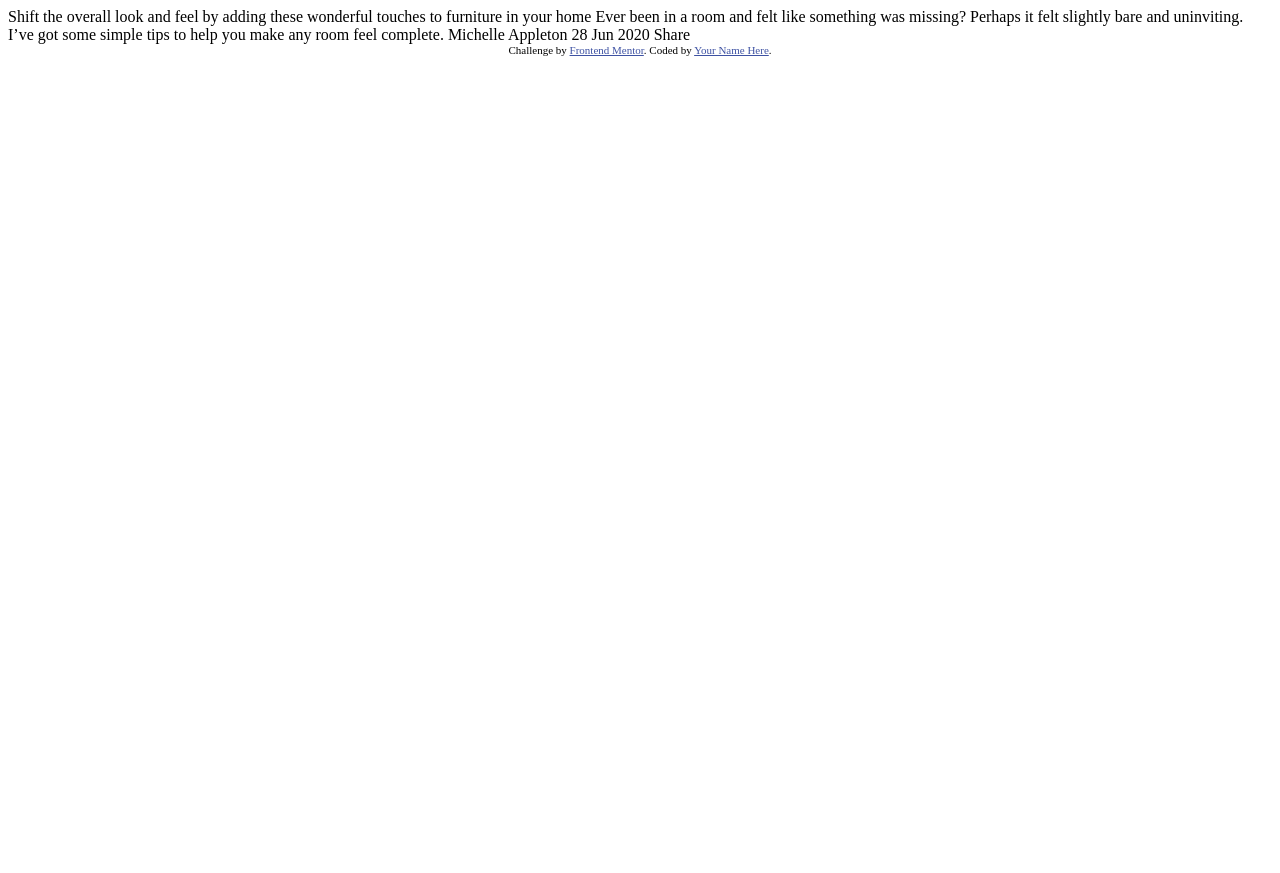
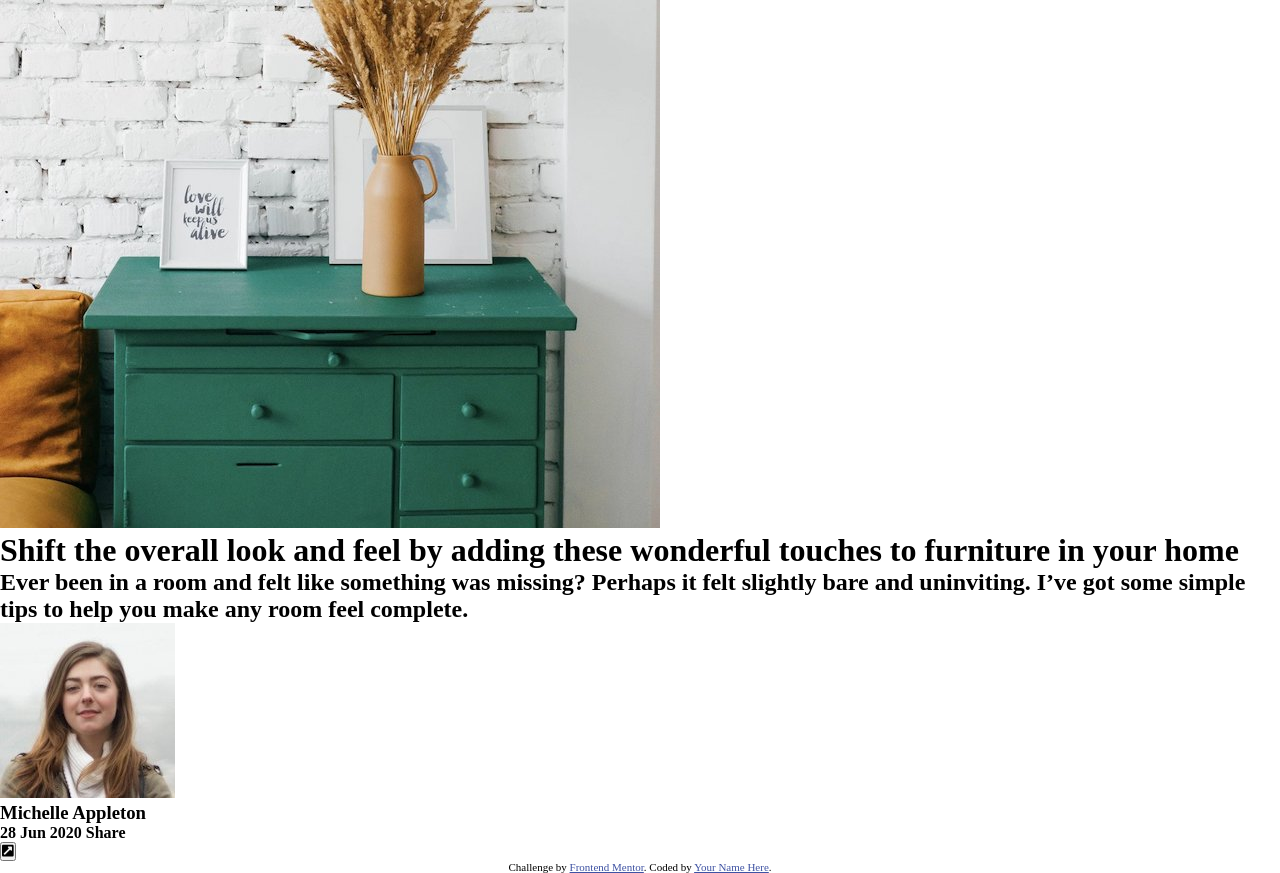
Before and after one commit to RayaneBengaoui/FM_challenge1_ArticlePreviewComponent, a plain HTML site: page index.html in a window 1280 px wide. Before the commit the page ends 800 px from the top, so only its background shows below. Drawn offline with Linux system fonts and the light colour scheme.

Commit message:
Adding containers in HTML

```diff
--- a/index.html
+++ b/index.html
@@ -1,36 +1,59 @@
 <!DOCTYPE html>
 <html lang="en">
   <head>
-  <meta charset="UTF-8">
-  <meta name="viewport" content="width=device-width, initial-scale=1.0"> <!-- displays site properly based on user's device -->
+    <meta charset="UTF-8" />
+    <meta name="viewport" content="width=device-width, initial-scale=1.0" />
+    <!-- displays site properly based on user's device -->
 
-  <link rel="icon" type="image/png" sizes="32x32" href="./images/favicon-32x32.png">
+    <link
+      rel="icon"
+      type="image/png"
+      sizes="32x32"
+      href="./images/favicon-32x32.png"
+    />
+    <link rel="stylesheet" href="./style.css" />
 
     <title>Frontend Mentor | Article preview component</title>
-
-  <!-- Feel free to remove these styles or customise in your own stylesheet 👍 -->
-  <style>
-    .attribution { font-size: 11px; text-align: center; }
-    .attribution a { color: hsl(228, 45%, 44%); }
-  </style>
   </head>
   <body>
+    <div class="component">
+      <div class="image-container">
+        <img src="./images/drawers.jpg" alt="" />
+      </div>
+      <div class="info-container">
+        <h1>
+          Shift the overall look and feel by adding these wonderful touches to
+          furniture in your home
+        </h1>
+        <h2>
+          Ever been in a room and felt like something was missing? Perhaps it
+          felt slightly bare and uninviting. I’ve got some simple tips to help
+          you make any room feel complete.
+        </h2>
+        <div class="profile-container">
+          <img src="./images/avatar-michelle.jpg" alt="" />
+          <div class="profile-info">
+            <h3>Michelle Appleton</h3>
+            <h4>28 Jun 2020 Share</h4>
+          </div>
 
-  Shift the overall look and feel by adding these wonderful
-  touches to furniture in your home
-
-  Ever been in a room and felt like something was missing? Perhaps
-  it felt slightly bare and uninviting. I’ve got some simple tips
-  to help you make any room feel complete.
-
-  Michelle Appleton
-  28 Jun 2020
-
-  Share
+          <button><i class="fas fa-external-link-square-alt"></i></button>
+        </div>
+      </div>
+    </div>
 
     <div class="attribution">
-    Challenge by <a href="https://www.frontendmentor.io?ref=challenge" target="_blank">Frontend Mentor</a>.
-    Coded by <a href="#">Your Name Here</a>.
+      Challenge by
+      <a href="https://www.frontendmentor.io?ref=challenge" target="_blank"
+        >Frontend Mentor</a
+      >. Coded by <a href="#">Your Name Here</a>.
     </div>
   </body>
+
+  <script
+    src="https://cdnjs.cloudflare.com/ajax/libs/font-awesome/5.12.0-2/js/all.min.js"
+    integrity="sha256-+Q/z/qVOexByW1Wpv81lTLvntnZQVYppIL1lBdhtIq0="
+    crossorigin="anonymous"
+  ></script>
+  <script src="./app.js"></script>
 </html>
--- /dev/null
+++ b/style.css
@@ -0,0 +1,13 @@
+* {
+  margin: 0;
+  padding: 0;
+  box-sizing: border-box;
+}
+
+.attribution {
+  font-size: 11px;
+  text-align: center;
+}
+.attribution a {
+  color: hsl(228, 45%, 44%);
+}
```
Also changed, not shown: app.js (added). Lines whose indentation alone changed are shown as unchanged.
